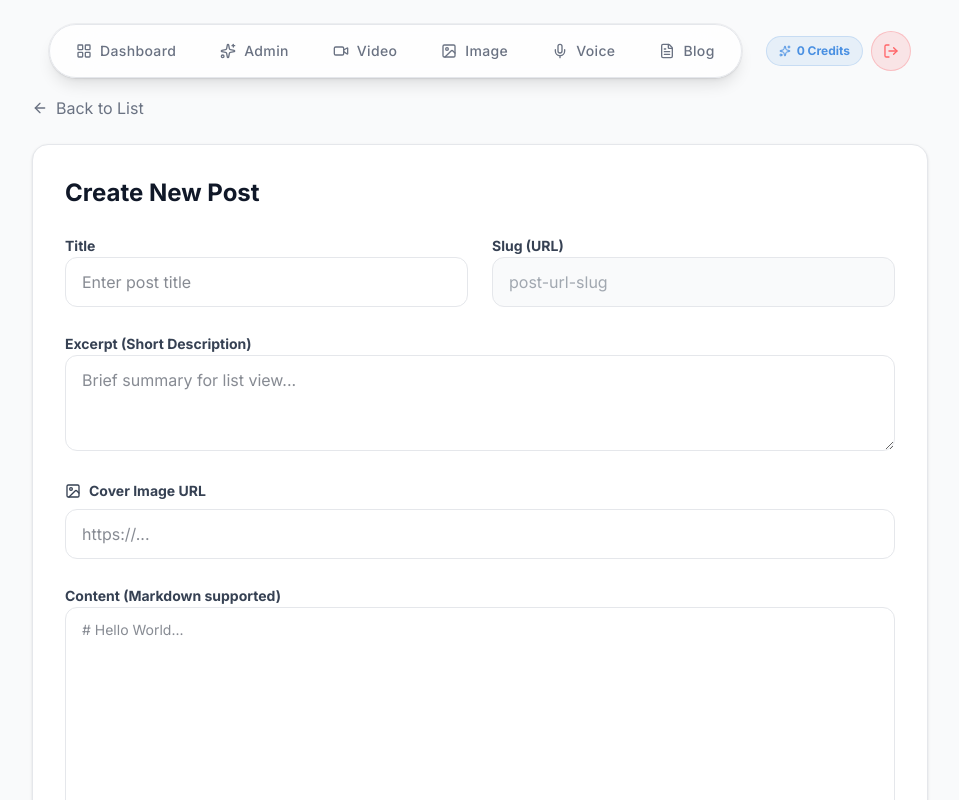
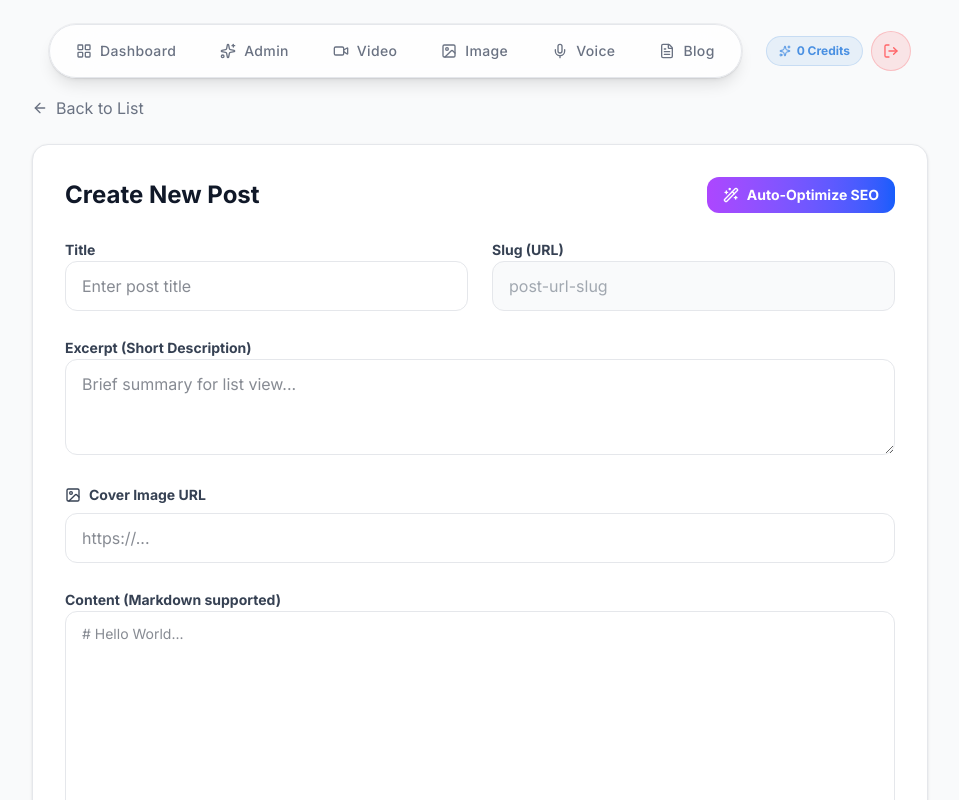
Before and after one commit to mohamedziro-coder/veo3-platform, a Next.js app: page /admin/blogs/editor in a window 1280 px wide. Shown: the top 800 px of the page, without its empty margins (160-1119 px from the left). Built offline with nearby package versions, Linux system fonts and the light colour scheme; sample sign-in values are in the browser's storage.

Commit message:
Feat: Add SEO Optimization to Blogs

```diff
--- a/src/app/admin/blogs/editor/page.tsx
+++ b/src/app/admin/blogs/editor/page.tsx
@@ -2,7 +2,7 @@
 
 import { useState, useEffect, Suspense } from "react";
 import { useRouter, useSearchParams } from "next/navigation";
-import { ArrowLeft, Save, Globe, Image as ImageIcon } from "lucide-react";
+import { ArrowLeft, Save, Globe, Image as ImageIcon, Sparkles, Wand2 } from "lucide-react";
 
 function BlogEditor() {
     const router = useRouter();
@@ -10,6 +10,7 @@ function BlogEditor() {
     const blogId = searchParams.get('id');
 
     const [isLoading, setIsLoading] = useState(false);
+    const [isOptimizing, setIsOptimizing] = useState(false);
     const [isFetching, setIsFetching] = useState(!!blogId);
 
     const [formData, setFormData] = useState({
@@ -120,6 +121,42 @@ function BlogEditor() {
         }
     };
 
+    const handleOptimizeSEO = async () => {
+        if (!formData.content || formData.content.length < 50) {
+            alert("Please write some content first (at least 50 characters) to analyze.");
+            return;
+        }
+
+        setIsOptimizing(true);
+        try {
+            const res = await fetch('/api/blogs/optimize', {
+                method: 'POST',
+                headers: { 'Content-Type': 'application/json' },
+                body: JSON.stringify({
+                    content: formData.content,
+                    title: formData.title
+                })
+            });
+            const data = await res.json();
+
+            if (data.success) {
+                setFormData(prev => ({
+                    ...prev,
+                    title: data.title || prev.title,
+                    slug: data.slug || prev.slug,
+                    excerpt: data.excerpt || prev.excerpt
+                }));
+            } else {
+                alert("SEO Optimization failed: " + data.error);
+            }
+        } catch (error) {
+            console.error("Optimization error:", error);
+            alert("Failed to optimize SEO.");
+        } finally {
+            setIsOptimizing(false);
+        }
+    };
+
     if (isFetching) return <div className="min-h-screen flex items-center justify-center">Loading editor...</div>;
 
     return (
@@ -134,7 +171,27 @@ function BlogEditor() {
                 </button>
 
                 <div className="bg-white rounded-2xl shadow-sm border border-gray-200 p-6 md:p-8">
-                    <h1 className="text-2xl font-bold mb-6">{blogId ? 'Edit Post' : 'Create New Post'}</h1>
+                    <div className="flex justify-between items-center mb-6">
+                        <h1 className="text-2xl font-bold">{blogId ? 'Edit Post' : 'Create New Post'}</h1>
+                        <button
+                            type="button"
+                            onClick={handleOptimizeSEO}
+                            disabled={isOptimizing}
+                            className="bg-gradient-to-r from-purple-500 to-blue-600 text-white font-bold px-4 py-2 rounded-xl text-sm flex items-center gap-2 hover:opacity-90 transition-opacity active:scale-95 disabled:opacity-50"
+                        >
+                            {isOptimizing ? (
+                                <>
+                                    <Sparkles className="w-4 h-4 animate-spin" />
+                                    Optimizing...
+                                </>
+                            ) : (
+                                <>
+                                    <Wand2 className="w-4 h-4" />
+                                    Auto-Optimize SEO
+                                </>
+                            )}
+                        </button>
+                    </div>
 
                     <form onSubmit={handleSubmit} className="space-y-6">
                         {/* Title & Slug */}
```
Also changed, not shown: src/app/api/blogs/optimize/route.ts (added, +45 -0 lines).
